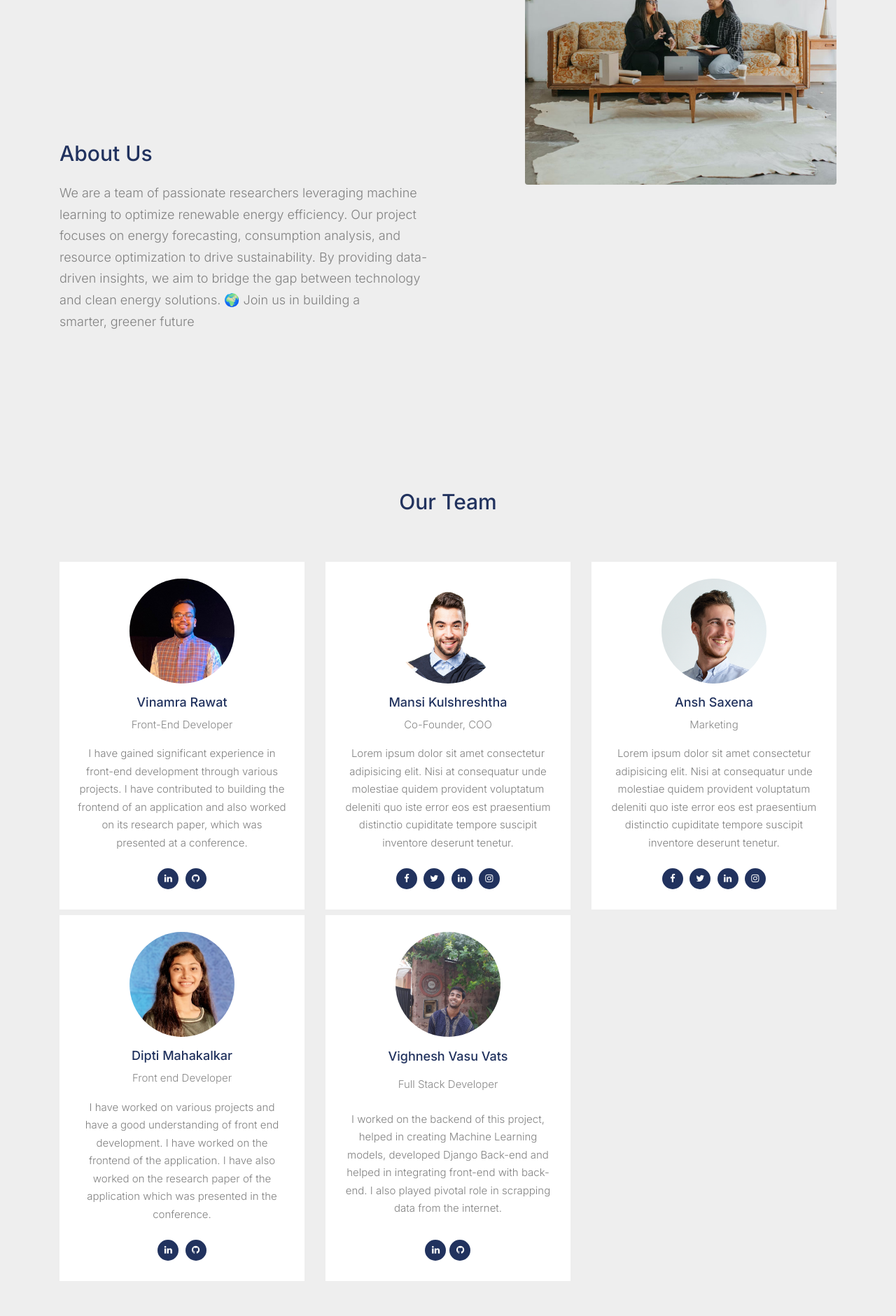
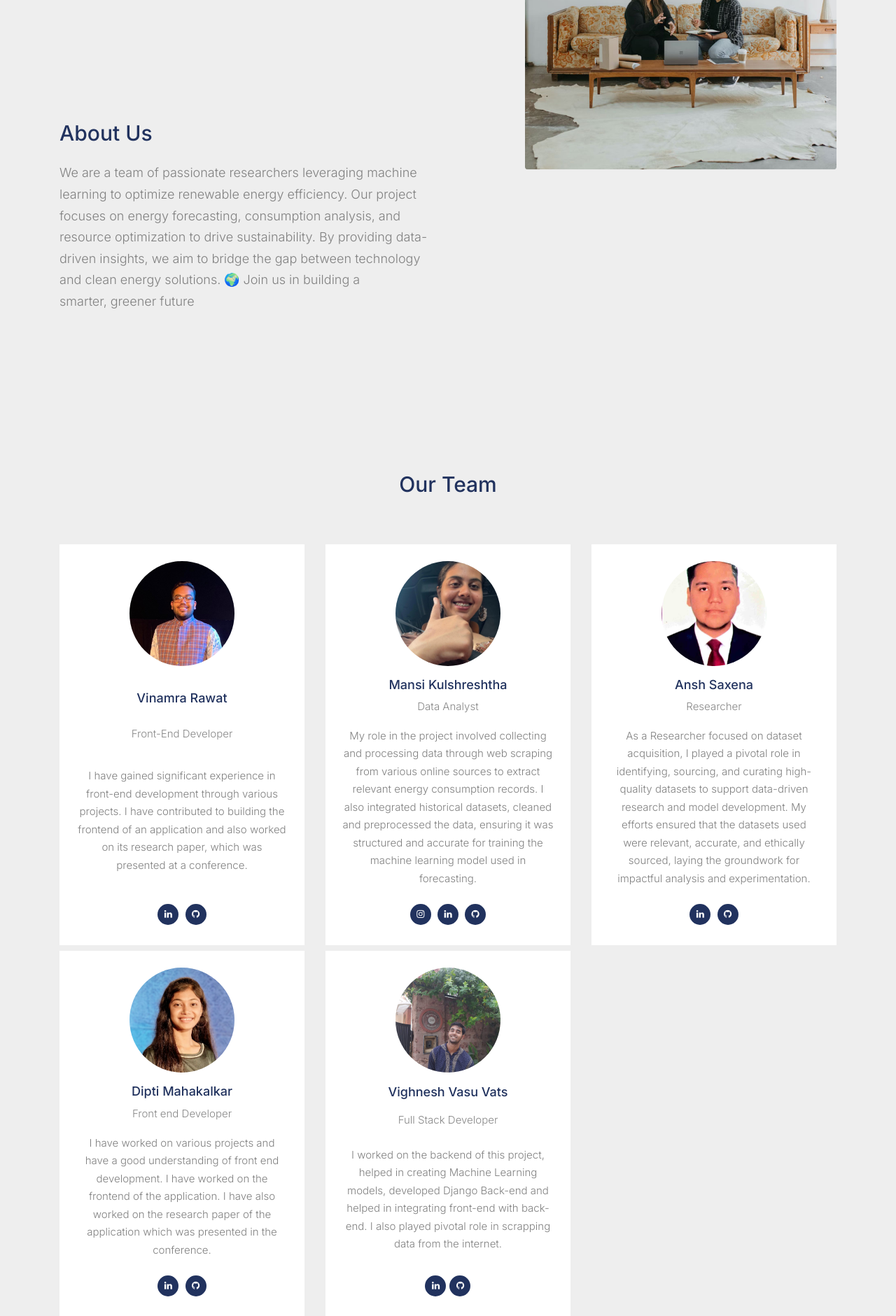
Before and after one commit to vasu2901/Capestone_Energy_Conservation, a Django app: page / in a window 1280 px wide. Shown: the part 1680-3561 px from the top of the page at 70% size. Run offline with Django 5.2, Linux system fonts and the light colour scheme; some libraries are stand-ins or nearby versions; some web fonts are replaced.

Commit message:
completed website

```diff
--- a/capestoneapp/templates/index.html
+++ b/capestoneapp/templates/index.html
@@ -1,6 +1,6 @@
 {% extends 'layout.html' %}
 {% block title %}Home Page{% endblock %}
-<{% block content %}>
+{% block content %}
 {% load static %}
 <style>
   .person img {
@@ -86,9 +86,8 @@
 
           <div class="row justify-content-center mb-4">
             <div class="col-md-10 text-center">
-                <h1>We Love To Build <span class="typed-words"></span></h1>
-                <div><a data-fancybox data-ratio="2" href="https://vimeo.com/317571768"
-                    class="btn btn-primary btn-md">Watch Video</a></div>
+              <h1>We Love To <span class="typed-words"></span></h1>
+              <div><a href="/home" class="btn btn-primary btn-md">Get Analysis</a></div>
             </div>
           </div>
 
@@ -185,8 +184,7 @@
       <div class="row">
         <div class="col-md-6 col-lg-4 mb-5 mb-lg-0" data-aos="fade" data-aos-delay="100">
           <div class="person text-center bg-white p-4">
-              <img src="{% static 'capestoneapp/images/Vinamra.jpg' %}" alt="Image"
-                class="img-fluid rounded-circle mb-3">
+            <img src="{% static 'capestoneapp/images/Vinamra.jpg' %}" alt="Image" class="img-fluid rounded-circle mb-3">
             <h3>Vinamra Rawat</h3>
             <p class="position text-muted">Front-End Developer</p>
             <p class="mb-4">I have gained significant experience in front-end development through various projects. I
@@ -200,35 +198,35 @@
         </div>
         <div class="col-md-6 col-lg-4 mb-5 mb-lg-0" data-aos="fade" data-aos-delay="200">
           <div class="person text-center bg-white p-4">
-              <img src="{% static 'capestoneapp/images/person_3.jpg' %}" alt="Image"
-                class="img-fluid rounded-circle mb-3">
+            <img src="{% static 'capestoneapp/images/mansi.jpg' %}" alt="Image" class="img-fluid rounded-circle mb-3">
             <h3>Mansi Kulshreshtha</h3>
-              <p class="position text-muted">Co-Founder, COO</p>
-              <p class="mb-4">Lorem ipsum dolor sit amet consectetur adipisicing elit. Nisi at consequatur unde
-                molestiae quidem provident voluptatum deleniti quo iste error eos est praesentium distinctio cupiditate
-                tempore suscipit inventore deserunt tenetur.</p>
+            <p class="position text-muted">Data Analyst</p>
+            <p class="mb-4">My role in the project involved collecting and processing data through web scraping from
+              various online sources to extract relevant energy consumption records. I also integrated historical
+              datasets, cleaned and preprocessed the data, ensuring it was structured and accurate for training the
+              machine learning model used in forecasting. </p>
             <ul class="ul-social-circle">
-                <li><a href="#"><span class="icon-facebook"></span></a></li>
-                <li><a href="#"><span class="icon-twitter"></span></a></li>
-                <li><a href="#"><span class="icon-linkedin"></span></a></li>
-                <li><a href="#"><span class="icon-instagram"></span></a></li>
+              <li><a href="https://www.instagram.com/mansi_kulshrestha/?hl=en"><span class="icon-instagram"></span></a>
+              </li>
+              <li><a href="https://www.linkedin.com/in/mansi-kulshrestha-38388121a/"><span
+                    class="icon-linkedin"></span></a></li>
+              <li><a href="https://github.com/mansikulshrestha"><span class="icon-github"></span></a></li>
             </ul>
           </div>
         </div>
         <div class="col-md-6 col-lg-4 mb-5 mb-lg-0" data-aos="fade" data-aos-delay="300">
           <div class="person text-center bg-white p-4">
-              <img src="{% static 'capestoneapp/images/person_4.jpg' %}" alt="Image"
-                class="img-fluid rounded-circle mb-3">
+            <img src="{% static 'capestoneapp/images/ansh.jpg' %}" alt="Image" class="img-fluid rounded-circle mb-3">
             <h3>Ansh Saxena</h3>
-              <p class="position text-muted">Marketing</p>
-              <p class="mb-4">Lorem ipsum dolor sit amet consectetur adipisicing elit. Nisi at consequatur unde
-                molestiae quidem provident voluptatum deleniti quo iste error eos est praesentium distinctio cupiditate
-                tempore suscipit inventore deserunt tenetur.</p>
+            <p class="position text-muted">Researcher</p>
+            <p class="mb-4">As a Researcher focused on dataset acquisition, I played a pivotal role in identifying,
+              sourcing, and curating high-quality datasets to support data-driven research and model development. My
+              efforts ensured that the datasets used were relevant, accurate, and ethically sourced, laying the
+              groundwork for impactful analysis and experimentation.</p>
             <ul class="ul-social-circle">
-                <li><a href="#"><span class="icon-facebook"></span></a></li>
-                <li><a href="#"><span class="icon-twitter"></span></a></li>
-                <li><a href="#"><span class="icon-linkedin"></span></a></li>
-                <li><a href="#"><span class="icon-instagram"></span></a></li>
+              <li><a href="https://www.linkedin.com/in/ansh-saxena-45486725b/"><span class="icon-linkedin"></span></a>
+              </li>
+              <li><a href="https://github.com/AnshSaxena05"><span class="icon-github"></span></a></li>
             </ul>
           </div>
         </div>
@@ -388,7 +386,7 @@
 <script src="{% static 'capestoneapp/js/typed.js' %}"></script>
 <script>
   var typed = new Typed('.typed-words', {
-      strings: ["Web Apps", "Machine Learning Models", " Mobile Apps"],
+    strings: [" Conserve Energy", " Build Web Apps", " Build Machine Learning Models", " Build Mobile Apps"],
     typeSpeed: 80,
     backSpeed: 80,
     backDelay: 4000,
```
Also changed, not shown: capestoneapp/static/capestoneapp/images/ansh.jpg (added), capestoneapp/static/capestoneapp/images/mansi.jpg (added). Lines whose indentation alone changed are shown as unchanged.
